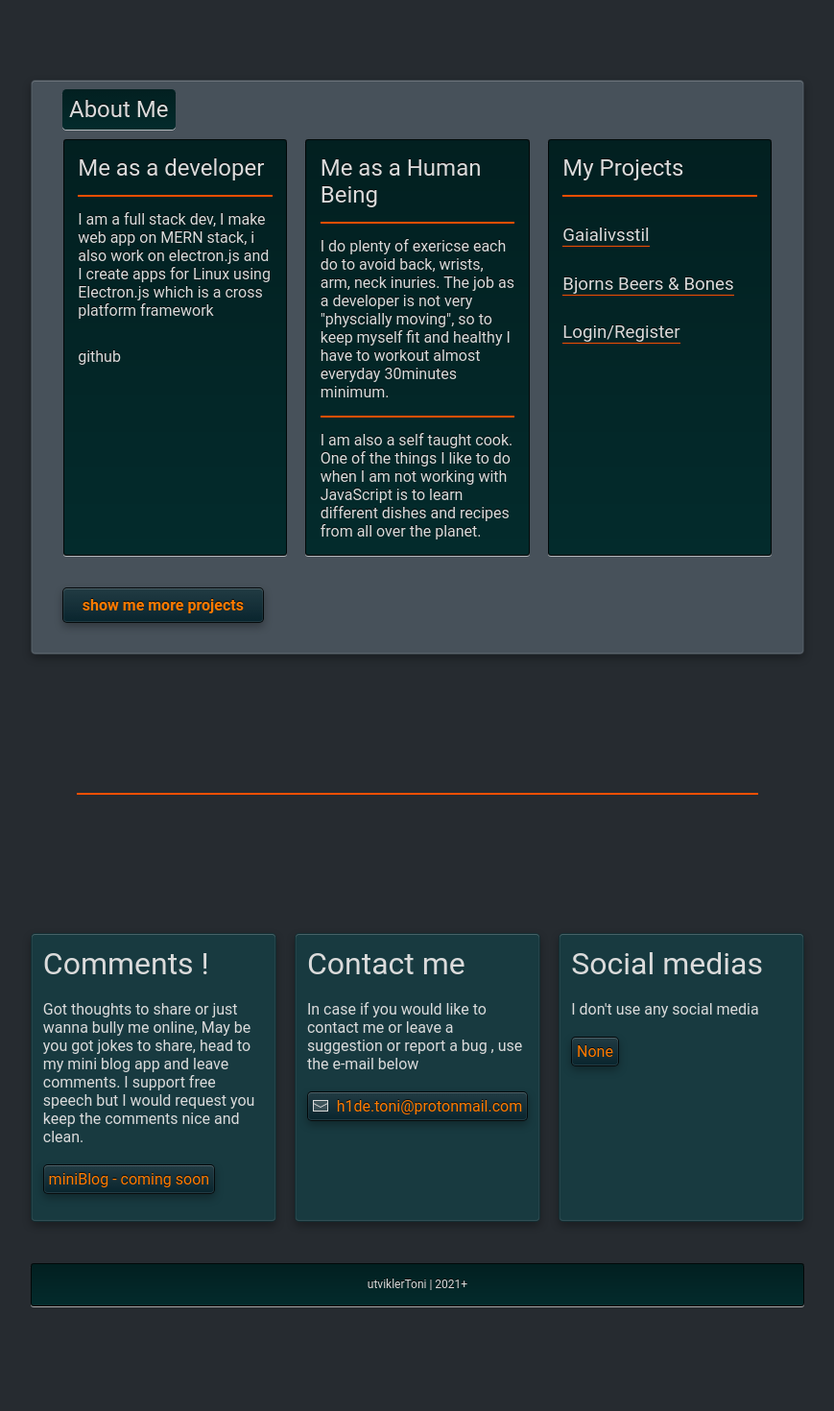
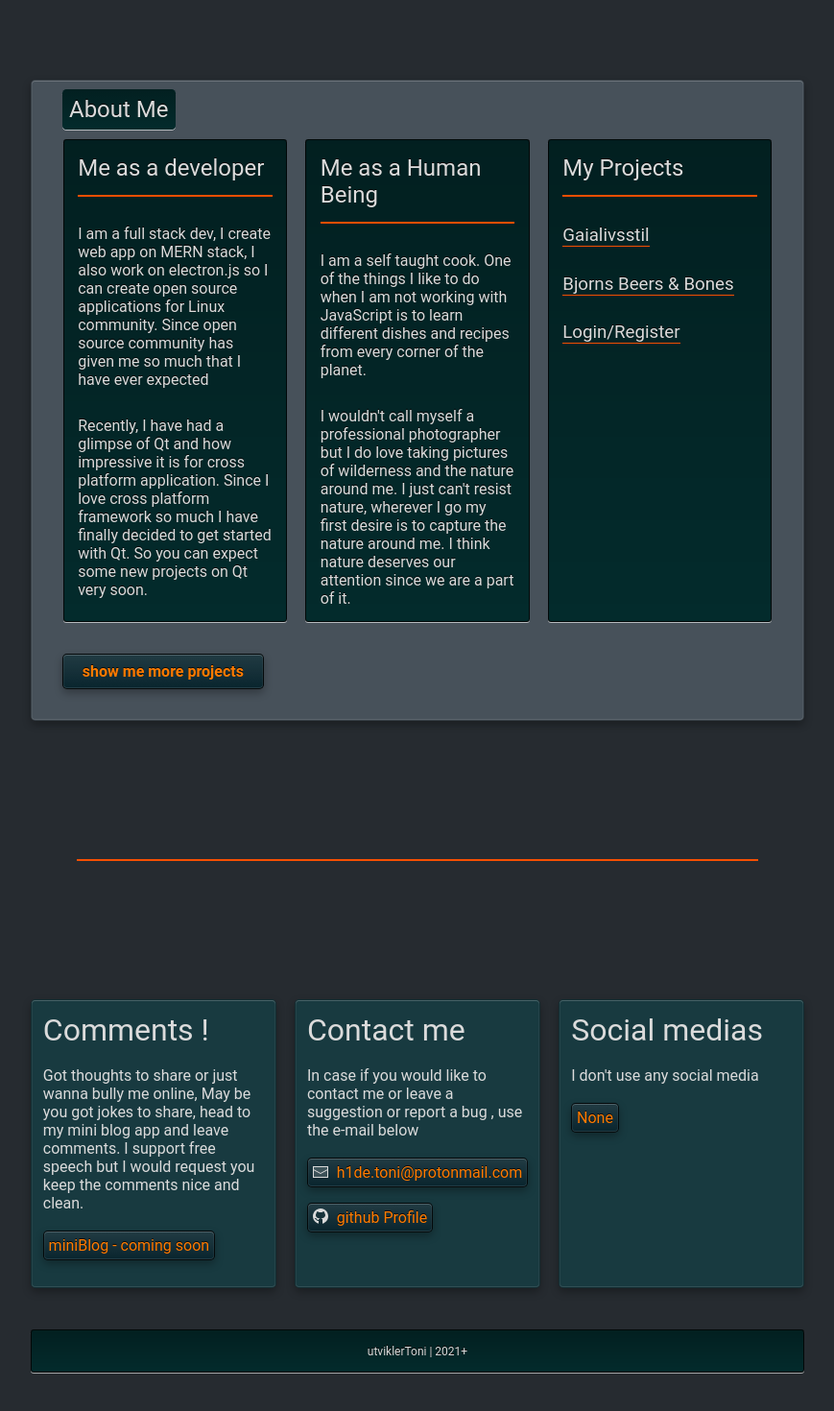
Before and after one commit to utviklerToni/minportefolje, a React (Create React App) app: page / in a window 1280 px wide. Shown: the part 704-2174 px from the top of the page at 96% size, without its empty margins (205-1074 px from the left). Before the commit the page ends 2108 px from the top, so only its background shows below. Built offline with nearby package versions, Linux system fonts and the light colour scheme.

Commit message:
added github link & edited about me

```diff
--- /dev/null
+++ b/src/assets/icon-svg/GithubLogo.jsx
@@ -0,0 +1,29 @@
+import { Fragment } from 'react';
+
+const GithubLogo = () => {
+  return (
+    <Fragment>
+      <a
+        href='https://github.com/utviklerToni'
+        target={'_blank'}
+        rel={'noreferrer'}
+      >
+        <div style={{ display: 'flex' }}>
+          <svg
+            fill='currentColor'
+            xmlns='http://www.w3.org/2000/svg'
+            viewBox='0 0 16 16'
+            height='16px'
+            width='16px'
+          >
+            <title>GitHub</title>
+            <path d='M8 0C4.854-.044 1.82 1.978.629 4.886c-1.289 2.952-.542 6.639 1.806 8.85A7.99 7.99 0 0 0 6 15.734v-2.73c-.625-.034-1.362.155-1.834-.385-.586-.56-.9-1.53-1.828-1.602-.65-.21-.338-1.444.842-.842.857.33 1.147 1.292 1.82 1.825h1c-.03-1.07.93-2.03 2-2-.917-.03-1.846.076-2.751-.094-1.544-.352-2.57-2.072-2.165-3.592a12.227 12.227 0 0 1 1.55-3.255c.356-.157.653.23.972.353.38.188.744.435 1.132.588.874-.015 1.763.029 2.628-.022.602-.312 1.18-.679 1.787-.976.39.046.457.534.672.805.506.905.998 1.873 1.161 2.91.22 1.713-1.305 3.364-3.03 3.283H8c1.163-.038 2.135 1.082 2 2.224v3.516c3.22-.782 5.735-3.757 5.971-7.062.302-3.065-1.371-6.195-4.073-7.666A7.973 7.973 0 0 0 8 0z'></path>
+          </svg>
+          <p style={{ marginLeft: '9px', color: '#ff7b00' }}>github Profile</p>
+        </div>
+      </a>
+    </Fragment>
+  );
+};
+
+export default GithubLogo;
--- a/src/assets/icon-svg/Mail.jsx
+++ b/src/assets/icon-svg/Mail.jsx
@@ -3,7 +3,6 @@ import { Fragment } from 'react';
 const Mail = () => {
   return (
     <Fragment>
-			{' '}
       <a href='mailto:h1de.toni@protonmail.com'>
         <div style={{ display: 'flex' }}>
           <svg
@@ -11,14 +10,14 @@ const Mail = () => {
             xmlns='http://www.w3.org/2000/svg'
             viewBox='0 0 16 16'
             height='16px'
-						width='16px'>
+            width='16px'
+          >
             <title>mail</title>
             <path d='M0 3v12h16V3.004h-.004V3zm1 1.003h14v2.173L8.002 9.878 1 6.175zM15 7.3V14H1V7.301L8.002 11z'></path>
             <path d='M1 4.003h14V14H1z' opacity='.2'></path>
           </svg>
 
           <p style={{ marginLeft: '9px', color: '#ff7b00' }}>
-						{' '}
             h1de.toni@protonmail.com
           </p>
         </div>
--- a/src/components/Footer/Footer.jsx
+++ b/src/components/Footer/Footer.jsx
@@ -1,5 +1,6 @@
 import React from 'react';
 import { Link } from 'react-router-dom';
+import GithubLogo from '../../assets/icon-svg/GithubLogo';
 import Mail from '../../assets/icon-svg/Mail';
 
 import '../Section/Body/bodySection.css';
@@ -30,7 +31,8 @@ const Footer = () => {
                 borderRadius: '0.3rem',
                 padding: '0.3rem',
                 fontWeight: '400',
-							}}>
+              }}
+            >
               miniBlog - coming soon
             </button>
           </Link>
@@ -49,8 +51,22 @@ const Footer = () => {
               borderRadius: '0.3rem',
               padding: '0.3rem',
               fontWeight: '400',
-						}}>
+            }}
+          >
             <Mail />
+          </button>
+          {/* <br />
+          <a href='https://github.com/utviklertoni'>My github profile</a> */}
+
+          <button
+            className='btn'
+            style={{
+              borderRadius: '0.3rem',
+              padding: '0.3rem',
+              fontWeight: '400',
+            }}
+          >
+            <GithubLogo />
           </button>
         </div>
 
@@ -65,7 +81,8 @@ const Footer = () => {
               borderRadius: '0.3rem',
               padding: '0.3rem',
               fontWeight: '400',
-						}}>
+            }}
+          >
             None
           </button>
         </div>
--- a/src/components/ProjectScreen/projectScreen.css
+++ b/src/components/ProjectScreen/projectScreen.css
@@ -1,5 +1,4 @@
 .raised-card-project {
-  font-family: Cascadia Mono;
   background: #09252e;
   background-image: linear-gradient(
     rgba(255, 255, 255, 0.1),
--- a/src/components/Section/Body/AboutMeCard.jsx
+++ b/src/components/Section/Body/AboutMeCard.jsx
@@ -7,14 +7,22 @@ const AboutMeCard = () => {
       <div className='card'>
         <h2>Me as a developer</h2>
         <hr className='hr_color' />
-				<p>
-					I am a full stack dev, I make web app on MERN stack, i also work on
-					electron.js and I create apps for Linux using Electron.js which is a
-					cross platform framework
-				</p>
         <ul>
           <li>
-						<a href='https://www.github.com/utviklerToni'>github</a>
+            <p>
+              I am a full stack dev, I create web app on MERN stack, I also work
+              on electron.js so I can create open source applications for Linux
+              community. Since open source community has given me so much that I
+              have ever expected
+            </p>
+          </li>
+          <li>
+            <p>
+              Recently, I have had a glimpse of Qt and how impressive it is for
+              cross platform application. Since I love cross platform framework
+              so much I have finally decided to get started with Qt. So you can
+              expect some new projects on Qt very soon.
+            </p>
           </li>
         </ul>
       </div>
@@ -23,18 +31,24 @@ const AboutMeCard = () => {
         <h1>Me as a Human Being</h1>
         <div>
           <hr className='hr_color' />
+          <ul>
+            <li>
               <p>
-						I do plenty of exericse each do to avoid back, wrists, arm, neck
-						inuries. The job as a developer is not very "physcially moving", so
-						to keep myself fit and healthy I have to workout almost everyday
-						30minutes minimum.
+                I am a self taught cook. One of the things I like to do when I
+                am not working with JavaScript is to learn different dishes and
+                recipes from every corner of the planet.
               </p>
-					<hr className='hr_color' />
+            </li>
+            <li>
               <p>
-						I am also a self taught cook. One of the things I like to do when I
-						am not working with JavaScript is to learn different dishes and
-						recipes from all over the planet.
+                I wouldn't call myself a professional photographer but I do love
+                taking pictures of wilderness and the nature around me. I just
+                can't resist nature, wherever I go my first desire is to capture
+                the nature around me. I think nature deserves our attention
+                since we are a part of it.
               </p>
+            </li>
+          </ul>
         </div>
       </div>
 
@@ -54,7 +68,8 @@ const AboutMeCard = () => {
             <h3>
               <a
                 href='https://bjornsbeersandbones.herokuapp.com/'
-								className='bottom-border'>
+                className='bottom-border'
+              >
                 Bjorns Beers & Bones
               </a>
             </h3>
@@ -64,7 +79,8 @@ const AboutMeCard = () => {
             <h3>
               <a
                 href='https://bjornsbeersandbones.herokuapp.com/login'
-								className='bottom-border'>
+                className='bottom-border'
+              >
                 Login/Register
               </a>
             </h3>
--- a/src/components/Section/Body/BodySection.jsx
+++ b/src/components/Section/Body/BodySection.jsx
@@ -29,8 +29,8 @@ const BodySection = () => {
             <div className='grid_intro-text'>
               <h2>Who am I ? </h2>
               <h3 className='who-am-i'>
-								Hi, My name is utviklerToni and I am a full stack web developer,
-								I use JavaScript with MERN stack, I also work on Electron.js and
+                Hi, My name is Toni and I am a full stack web developer, I use
+                JavaScript with MERN stack, I also work on Electron.js and
                 develop linux desktop application. Electron.js is a framework
                 which allows JavaScript developer to create cross platform
                 applications.
@@ -51,7 +51,8 @@ const BodySection = () => {
         <Link to='/prosjekt'>
           <button
             className='btn'
-						style={{ borderRadius: '0.3rem', margin: '1rem' }}>
+            style={{ borderRadius: '0.3rem', margin: '1rem' }}
+          >
             show me more projects
           </button>
         </Link>
```
Lines whose indentation alone changed are shown as unchanged.
